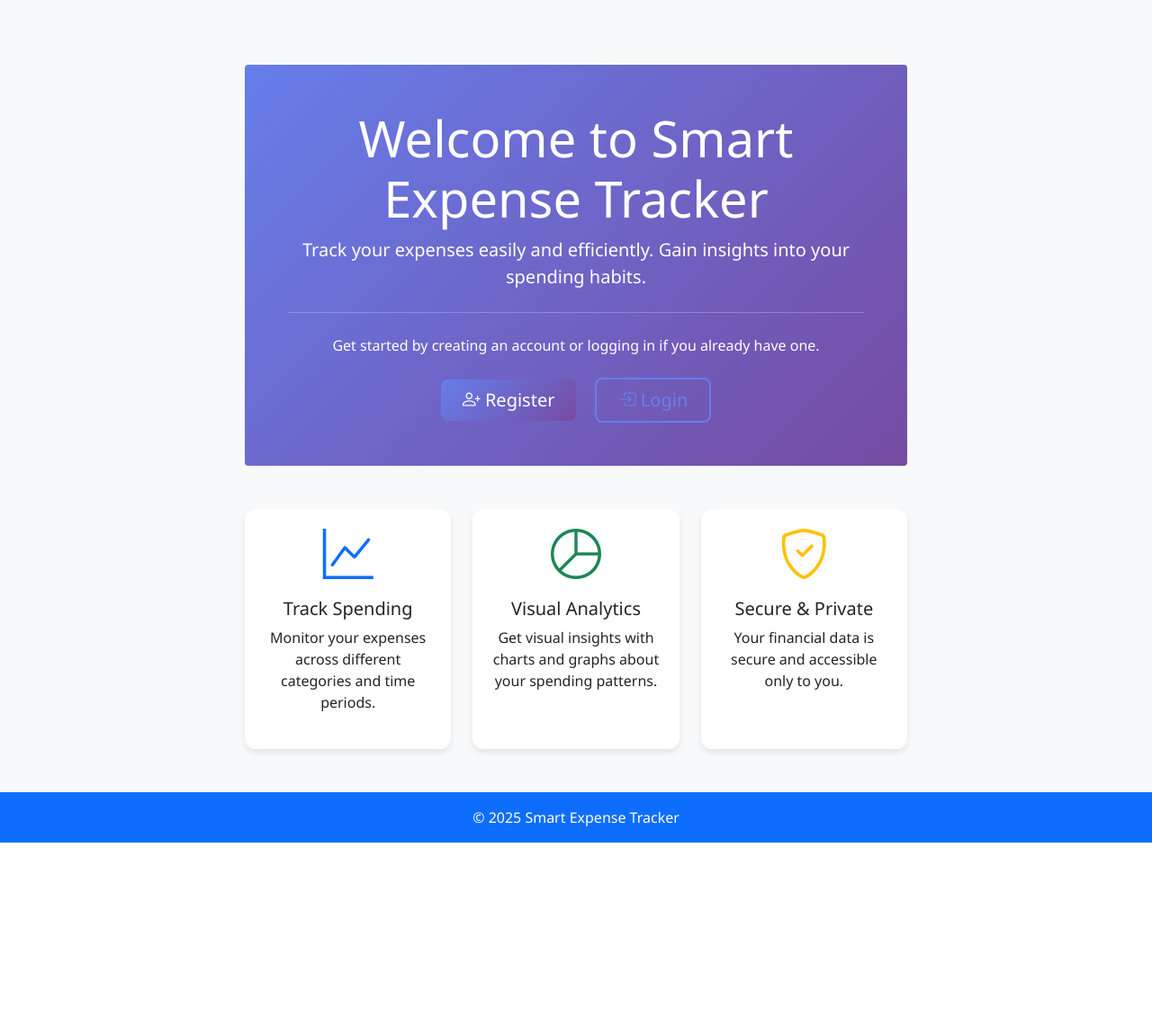
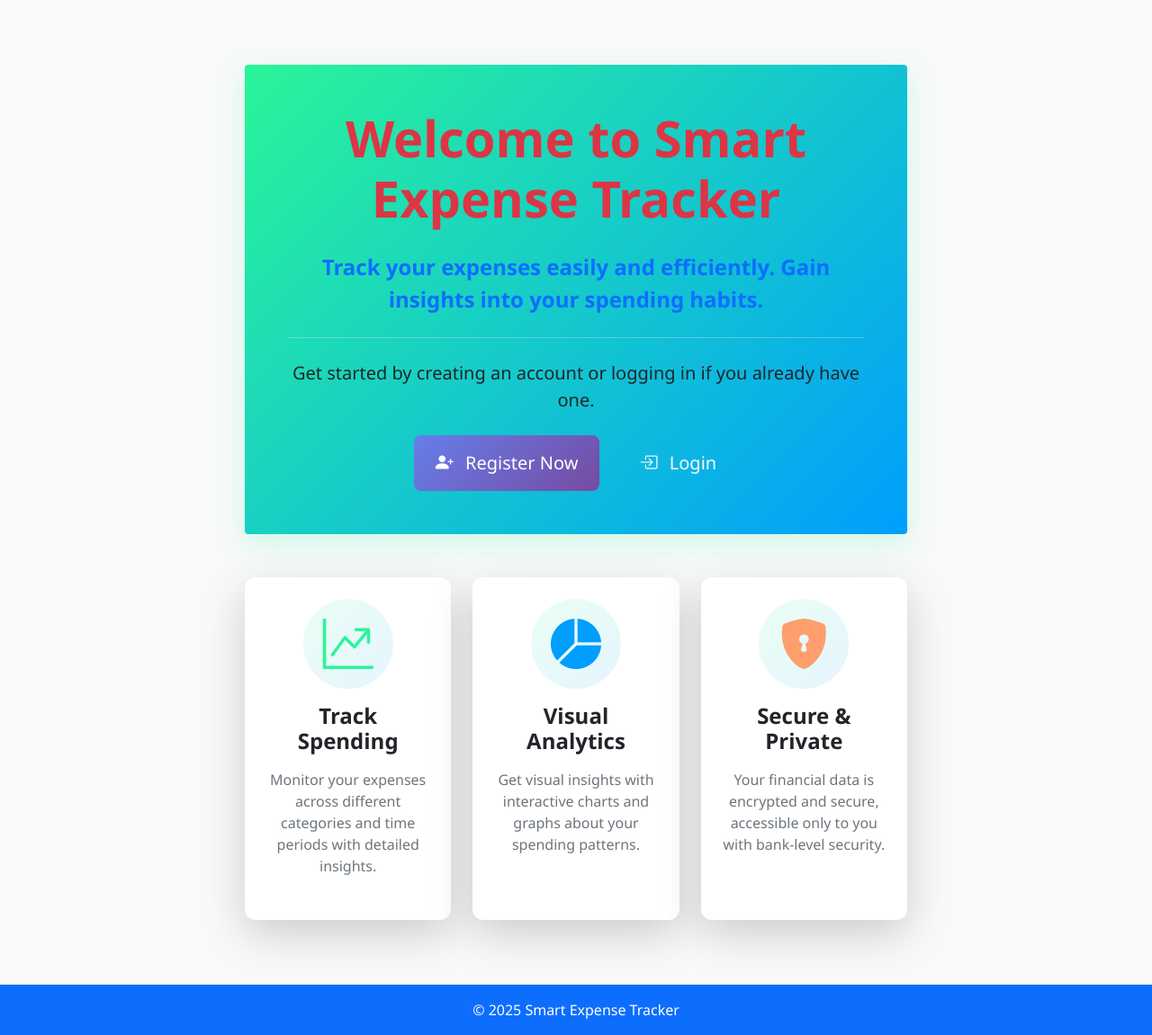
Before and after one commit to Kapilan1998/Flask-smart-expense-tracker, a Flask app: page / in a window 1280 px wide. Shown: the part 59-1210 px from the top of the page at 90% size. Before the commit the page ends 996 px from the top, so only its background shows below. Run offline with Flask 3, Linux system fonts and the light colour scheme.

Commit message:
enhance index page layout and styling for improved user experience

```diff
--- a/templates/index.html
+++ b/templates/index.html
@@ -1,54 +1,89 @@
 {% extends "base.html" %}
 
-{% block title %}Welcome - Smart Expense Tracker{% endblock %}
+{% block title %}Smart Expense Tracker{% endblock %}
 
 {% block content %}
 <div class="row justify-content-center">
     <div class="col-md-8 text-center">
-        <div class="jumbotron bg-light p-5 rounded mt-5">
-            <h1 class="display-4">Welcome to Smart Expense Tracker</h1>
-            <p class="lead">Track your expenses easily and efficiently. Gain insights into your spending habits.</p>
-            <hr class="my-4">
-            <p>Get started by creating an account or logging in if you already have one.</p>
+        <div class="jumbotron p-5 rounded mt-5">
+            <h1 class="display-4 fw-bold mb-4 text-danger">Welcome to Smart Expense Tracker</h1>
+            <p class="lead fs-4 mb-4 fw-bolder text-primary">Track your expenses easily and efficiently. Gain insights into your spending habits.</p>
+            <hr class="my-4" style="border-color: rgba(255,255,255,0.3);">
+            <p class="fs-5 mb-4 fw-semibold text-dark">Get started by creating an account or logging in if you already have one.</p>
             <div class="mt-4">
-                <a class="btn btn-primary btn-lg mx-2" href="{{ url_for('register') }}">
-                    <i class="bi bi-person-plus"></i> Register
+                <a class="btn btn-primary btn-lg mx-2 px-4 py-3" href="{{ url_for('register') }}">
+                    <i class="bi bi-person-plus-fill me-2"></i> Register Now
                 </a>
-                <a class="btn btn-outline-primary btn-lg mx-2" href="{{ url_for('login') }}">
-                    <i class="bi bi-box-arrow-in-right"></i> Login
+                <a class="btn btn-outline-light btn-lg mx-2 px-4 py-3" href="{{ url_for('login') }}">
+                    <i class="bi bi-box-arrow-in-right me-2"></i> Login
                 </a>
             </div>
         </div>
 
         <div class="row mt-5">
-            <div class="col-md-4">
-                <div class="card text-center h-100">
-                    <div class="card-body">
-                        <i class="bi bi-graph-up display-4 text-primary"></i>
-                        <h5 class="card-title mt-3">Track Spending</h5>
-                        <p class="card-text">Monitor your expenses across different categories and time periods.</p>
+            <div class="col-md-4 mb-4">
+                <div class="card text-center h-100 border-0 shadow-lg">
+                    <div class="card-body p-4">
+                        <div class="feature-icon mb-3">
+                            <i class="bi bi-graph-up-arrow display-4" style="color: #2af598;"></i>
+                        </div>
+                        <h4 class="card-title fw-bold mb-3">Track Spending</h4>
+                        <p class="card-text text-muted">Monitor your expenses across different categories and time periods with detailed insights.</p>
                     </div>
                 </div>
             </div>
-            <div class="col-md-4">
-                <div class="card text-center h-100">
-                    <div class="card-body">
-                        <i class="bi bi-pie-chart display-4 text-success"></i>
-                        <h5 class="card-title mt-3">Visual Analytics</h5>
-                        <p class="card-text">Get visual insights with charts and graphs about your spending patterns.</p>
+            <div class="col-md-4 mb-4">
+                <div class="card text-center h-100 border-0 shadow-lg">
+                    <div class="card-body p-4">
+                        <div class="feature-icon mb-3">
+                            <i class="bi bi-pie-chart-fill display-4" style="color: #009efd;"></i>
+                        </div>
+                        <h4 class="card-title fw-bold mb-3">Visual Analytics</h4>
+                        <p class="card-text text-muted">Get visual insights with interactive charts and graphs about your spending patterns.</p>
                     </div>
                 </div>
             </div>
-            <div class="col-md-4">
-                <div class="card text-center h-100">
-                    <div class="card-body">
-                        <i class="bi bi-shield-check display-4 text-warning"></i>
-                        <h5 class="card-title mt-3">Secure & Private</h5>
-                        <p class="card-text">Your financial data is secure and accessible only to you.</p>
+            <div class="col-md-4 mb-4">
+                <div class="card text-center h-100 border-0 shadow-lg">
+                    <div class="card-body p-4">
+                        <div class="feature-icon mb-3">
+                            <i class="bi bi-shield-lock-fill display-4" style="color: #ff9e6d;"></i>
+                        </div>
+                        <h4 class="card-title fw-bold mb-3">Secure & Private</h4>
+                        <p class="card-text text-muted">Your financial data is encrypted and secure, accessible only to you with bank-level security.</p>
                     </div>
                 </div>
             </div>
         </div>
+
     </div>
 </div>
+
+<!-- Add custom CSS for index page -->
+<style>
+    .feature-icon {
+        height: 100px;
+        width: 100px;
+        background: linear-gradient(135deg, rgba(42, 245, 152, 0.1) 0%, rgba(0, 158, 253, 0.1) 100%);
+        border-radius: 50%;
+        display: flex;
+        align-items: center;
+        justify-content: center;
+        margin: 0 auto;
+    }
+
+    .jumbotron {
+        background: linear-gradient(135deg, #2af598 0%, #009efd 100%);
+        color: white;
+        box-shadow: 0 10px 30px rgba(42, 245, 152, 0.2);
+    }
+
+    .card {
+        transition: transform 0.3s ease;
+    }
+
+    .card:hover {
+        transform: translateY(-5px);
+    }
+</style>
 {% endblock %}
```
